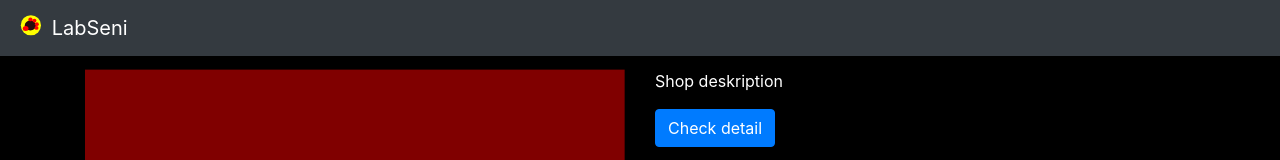
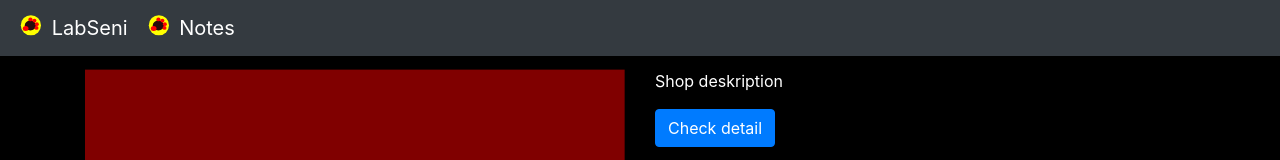
Before and after one commit to faoziaziz/fe_labseni, a React (Create React App) app: page / in a window 1280 px wide. Shown: the top 160 px of the page. Built offline with nearby package versions, Linux system fonts and the light colour scheme; no server answers.

Commit message:
mental jawa

```diff
--- a/src/component/headers/Header.jsx
+++ b/src/component/headers/Header.jsx
@@ -5,7 +5,7 @@ const Header = () => {
         <div>
             <>
                 <Navbar bg="dark" variant="dark">
-                    <Navbar.Brand href="home">
+                    <Navbar.Brand href="https://labseni.com">
                         <img
                             alt=""
                             src={logo}
@@ -15,6 +15,16 @@ const Header = () => {
                         />{' '}
                         LabSeni
                     </Navbar.Brand>
+		     <Navbar.Brand href="https://labseni.com/notes">
+                        <img
+                            alt=""
+                            src={logo}
+                            width="30"
+                            height="30"
+                            className="d-inline-block align-top"
+                        />{' '}
+                        Notes
+                    </Navbar.Brand>
                 </Navbar>
             </>
 
```
